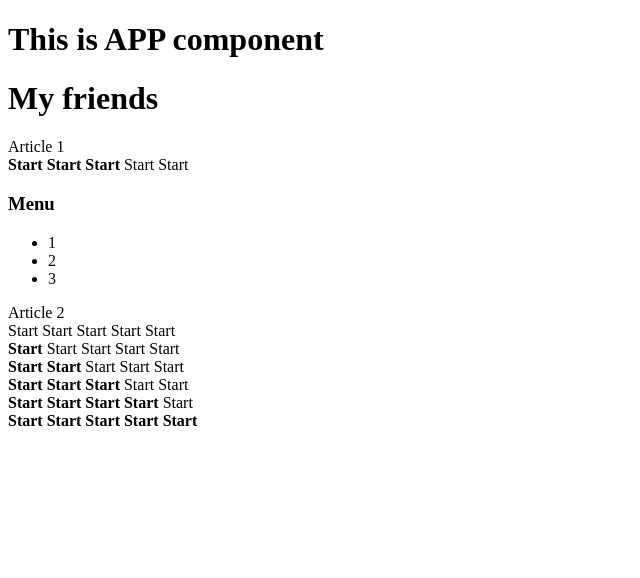
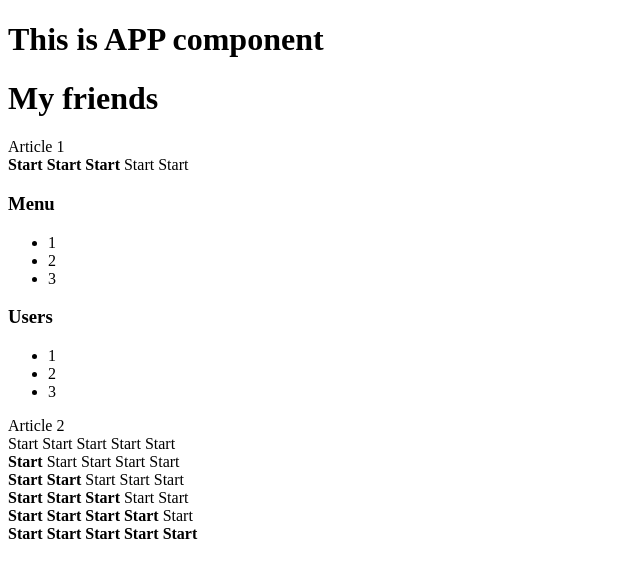
Before and after one commit to umedjankabiri/main-course-kabzda-way-monday, a React (Vite) app: page / in a window 1280 px wide. Shown: the top 578 px of the page, without its empty margins (0-640 px from the left). Built offline with nearby package versions, Linux system fonts and the light colour scheme.

Commit message:
Add second Accordion.tsx

```diff
--- a/src/app/App.tsx
+++ b/src/app/App.tsx
@@ -13,6 +13,7 @@ function App() {
         Article 1
       <Rating value={3}/>
       <Accordion title={'Menu'}/>
+      <Accordion title={'Users'}/>
         Article 2
       <Rating value={0}/>
       <Rating value={1}/>
```
